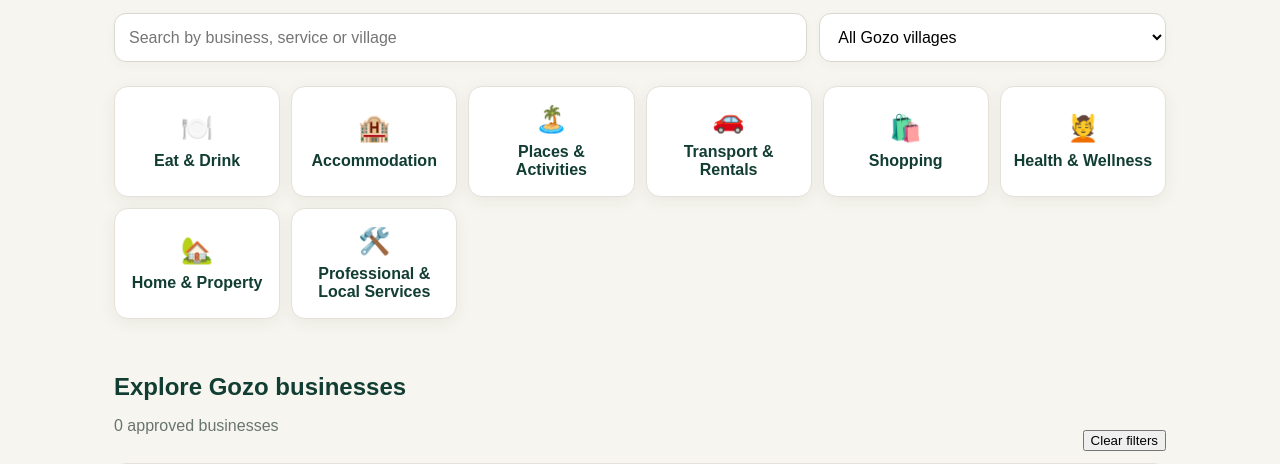
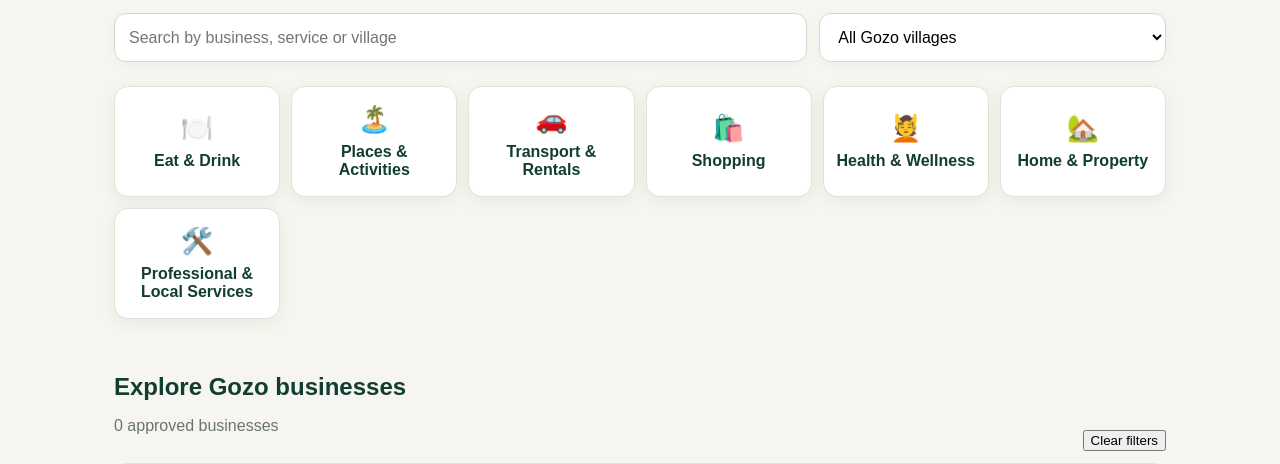
Before and after one commit to nikolastankovic991-eng/Pelik-guied, a plain HTML site: page businesses.html in a window 1280 px wide. Both pictures are taken after a click on the button "Clear filters". Shown: the part 335-799 px from the top of the page. Drawn offline with Linux system fonts and the light colour scheme.

Commit message:
Keep accommodation off the public directory for future launch

```diff
--- a/businesses.html
+++ b/businesses.html
@@ -96,7 +96,7 @@ footer{padding-bottom:35px}
 <footer><div class="logo">GOZO <span>GUIDE</span> BY PELIK</div><p>Discover Gozo. Experience Malta.</p><p><a href="privacy.html" style="color:inherit">Privacy Notice</a> · <a href="terms.html" style="color:inherit">Terms of Use</a></p><small>© 2026 Gozo Guide by PELIK</small></footer>
 <nav class="mobile-nav" aria-label="Quick navigation"><a href="index.html"><span>⌂</span>Home</a><a href="index.html#categories"><span>⌕</span>Explore</a><a href="#directory"><span>♡</span>Businesses</a><a href="#list-business"><span>＋</span>List yours</a></nav>
 <script>
-const categoryGroups=[["Eat & Drink","🍽️",["Restaurants & Cafés","Bars, Pubs & Nightlife","Bakeries, Butchers & Fishmongers","Supermarkets & Food Stores"]],["Accommodation","🏨",["Hotels & Accommodation","Guesthouses, B&Bs & Farmhouses","Holiday Apartments & Villas"]],["Places & Activities","🏝️",["Diving & Water Sports","Tours, Guides & Excursions","Activities & Attractions","Arts, Culture & Entertainment"]],["Transport & Rentals","🚗",["Car Rental","Scooter, Quad & Motorcycle Rental","Bicycle & E-bike Rental","Boat Rental & Charters","Taxi, Transfers & Minibus"]],["Shopping","🛍️",["Shopping & Retail","Clothing, Shoes & Accessories","Phone Shops & Mobile Accessories","Computers, IT & Electronics","Local Products, Farms & Crafts"]],["Health & Wellness","💆",["Pharmacies & Medical","Doctors, Dentists & Clinics","Hairdressers, Barbers & Beauty","Gyms, Sports & Wellness","Pets & Veterinary"]],["Home & Property","🏡",["Property & Real Estate","Hardware, DIY & Building Supplies","Home, Garden & Furniture","Repairs, Trades & Maintenance","Cleaning & Laundry"]],["Professional & Local Services","🛠️",["Professional & Business Services","Education & Childcare","Wedding & Event Services","Community & Public Services","Other local service"]]];
+const categoryGroups=[["Eat & Drink","🍽️",["Restaurants & Cafés","Bars, Pubs & Nightlife","Bakeries, Butchers & Fishmongers","Supermarkets & Food Stores"]],["Places & Activities","🏝️",["Diving & Water Sports","Tours, Guides & Excursions","Activities & Attractions","Arts, Culture & Entertainment"]],["Transport & Rentals","🚗",["Car Rental","Scooter, Quad & Motorcycle Rental","Bicycle & E-bike Rental","Boat Rental & Charters","Taxi, Transfers & Minibus"]],["Shopping","🛍️",["Shopping & Retail","Clothing, Shoes & Accessories","Phone Shops & Mobile Accessories","Computers, IT & Electronics","Local Products, Farms & Crafts"]],["Health & Wellness","💆",["Pharmacies & Medical","Doctors, Dentists & Clinics","Hairdressers, Barbers & Beauty","Gyms, Sports & Wellness","Pets & Veterinary"]],["Home & Property","🏡",["Property & Real Estate","Hardware, DIY & Building Supplies","Home, Garden & Furniture","Repairs, Trades & Maintenance","Cleaning & Laundry"]],["Professional & Local Services","🛠️",["Professional & Business Services","Education & Childcare","Wedding & Event Services","Community & Public Services","Other local service"]]];
 const groupByCategory=Object.fromEntries(categoryGroups.flatMap(([name,,children])=>children.map(child=>[child,name])));
 let all=[],activeCategory="";
 const categoryBox=document.getElementById("categories");
@@ -129,7 +129,7 @@ function renderSubcategories(){
 
 function render(){
  const q=document.getElementById("search").value.toLowerCase().trim(),v=document.getElementById("village").value;
- const visible=all.filter(x=>x.status==="approved"&&x.published===true&&(!activeCategory||x.group===activeCategory)&&(!activeSubcategory||x.category.includes(activeSubcategory))&&(!v||x.locality===v)&&(!q||[x.name,x.description,x.locality,...x.category].join(" ").toLowerCase().includes(q)));
+ const visible=all.filter(x=>x.status==="approved"&&x.published===true&&x.category[0]!=="Hotels & Accommodation"&&x.category[0]!=="Guesthouses, B&Bs & Farmhouses"&&x.category[0]!=="Holiday Apartments & Villas"&&(!activeCategory||x.group===activeCategory)&&(!activeSubcategory||x.category.includes(activeSubcategory))&&(!v||x.locality===v)&&(!q||[x.name,x.description,x.locality,...x.category].join(" ").toLowerCase().includes(q)));
  document.querySelectorAll(".category").forEach(b=>b.setAttribute("aria-pressed",String(b.dataset.group===activeCategory)));
  renderSubcategories();
  const grid=document.getElementById("businesses");grid.replaceChildren();
```
